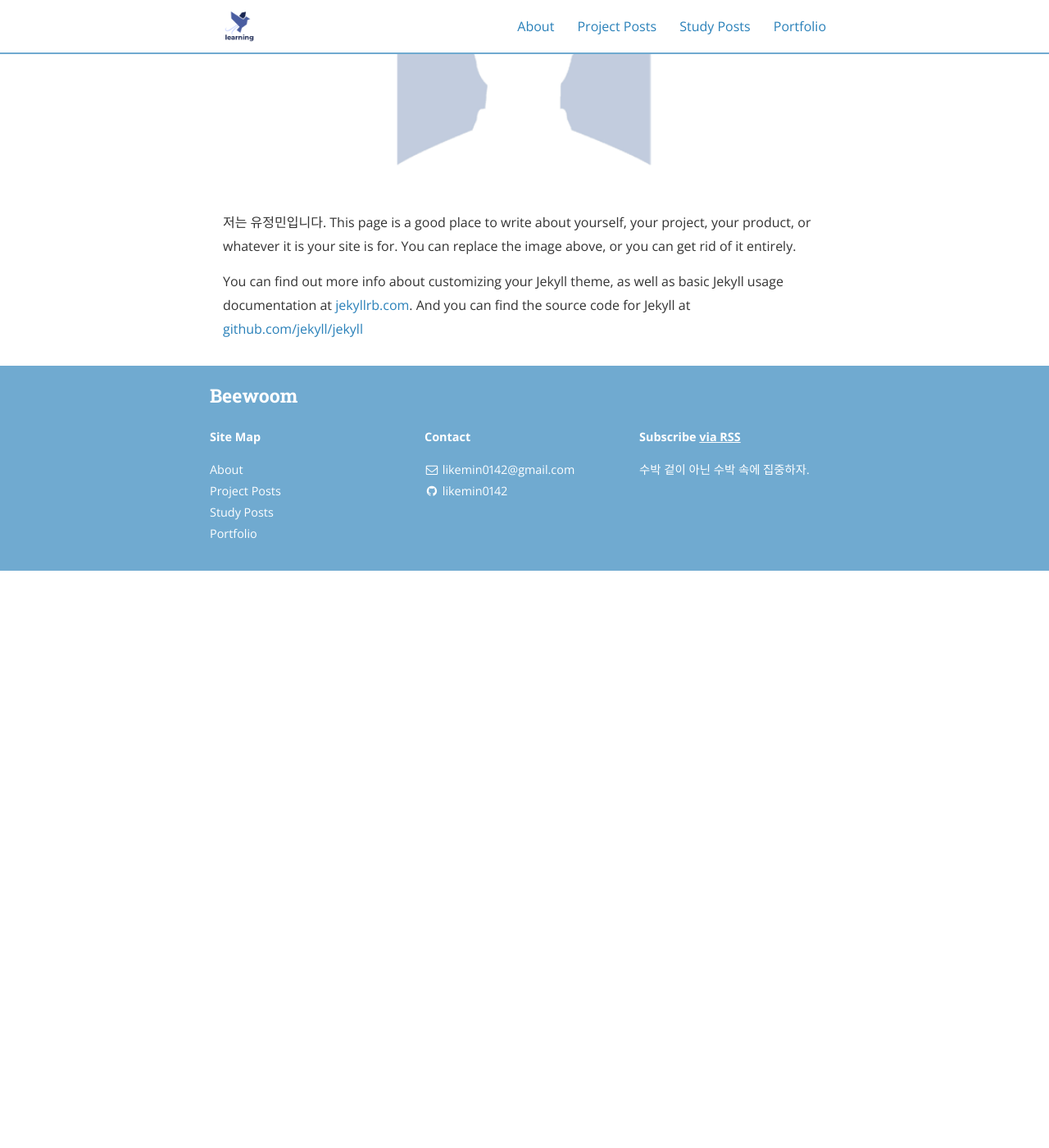
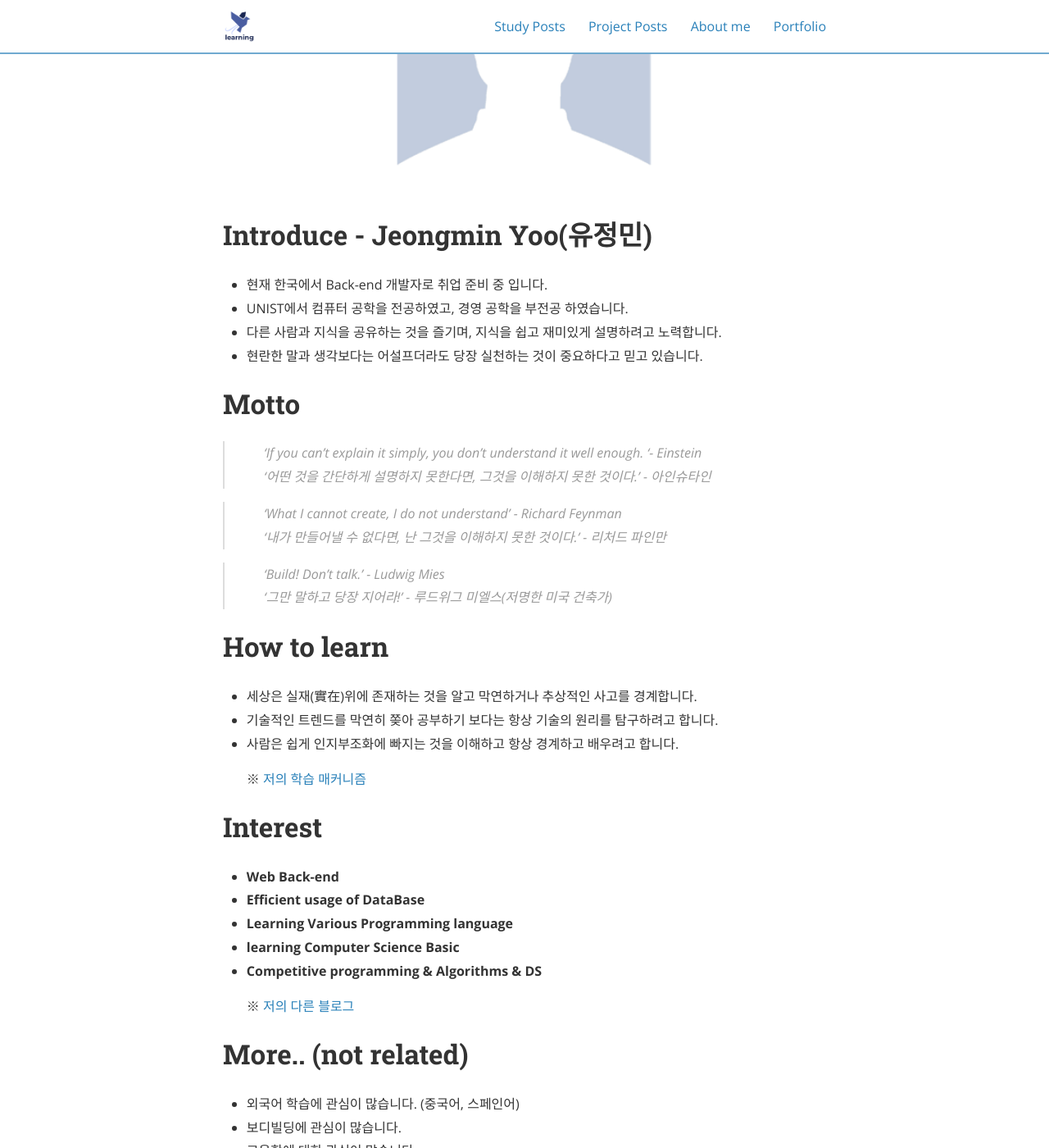
Before and after one commit to Beewoom/beewoom.github.io, a Jekyll site: the page built from xabout.md, in a window 1280 px wide and 1400 px high, scrolled down 314 px. Shown: the whole window at 82% size. Built offline with Jekyll 4.4.1, drawn with Linux system fonts in a browser that asks for light colours; nearby versions of some CDN libraries; before the commit the page ends 1010 px from its top, so only the background shows below that; some of the changed text lies outside the part shown.

Commit message:
complete about

```diff
--- a/about.md
+++ /dev/null
@@ -1,17 +0,0 @@
----
-layout: page
-title: About
-permalink: /about/
-main_nav: true
----
-
-![alt text]({{ site.baseurl }}/assets/profile-placeholder.gif "Profile Picture"){:.profile}
-
-저는 유정민입니다.
-This page is a good place to write about yourself, your project, your product, or whatever it is your site is for. You can replace the image above, or you can get rid of it entirely.
-
-You can find out more info about customizing your Jekyll theme, as well as basic Jekyll usage documentation at [jekyllrb.com](http://jekyllrb.com/). And you can find the source code for Jekyll at [github.com/jekyll/jekyll](https://github.com/jekyll/jekyll)
-
-[centrarium]: https://github.com/bencentra/centrarium
-[bencentra]: http://bencentra.com
-[jekyll]: https://github.com/jekyll/jekyll
--- /dev/null
+++ b/xabout.md
@@ -0,0 +1,47 @@
+---
+layout: page
+title: About me
+permalink: /about/
+main_nav: true
+---
+
+![alt text]({{ site.baseurl }}/assets/profile-placeholder.gif "Profile Picture"){:.profile}
+
+# Introduce - Jeongmin Yoo(유정민)
+
+- 현재 한국에서 Back-end 개발자로 취업 준비 중 입니다.
+- UNIST에서 컴퓨터 공학을 전공하였고, 경영 공학을 부전공 하였습니다.
+- 다른 사람과 지식을 공유하는 것을 즐기며, 지식을 쉽고 재미있게 설명하려고 노력합니다.
+- 현란한 말과 생각보다는 어설프더라도 당장 실천하는 것이 중요하다고 믿고 있습니다.
+
+# Motto
+> 'If you can't explain it simply, you don't understand it well enough. '- Einstein<br/>
+> '어떤 것을 간단하게 설명하지 못한다면, 그것을 이해하지 못한 것이다.' - 아인슈타인<br/>
+
+> 'What I cannot create, I do not understand' - Richard Feynman<br/>
+> '내가 만들어낼 수 없다면, 난 그것을 이해하지 못한 것이다.' - 리처드 파인만<br/>
+
+> 'Build! Don't talk.' - Ludwig Mies<br/>
+> '그만 말하고 당장 지어라!' - 루드위그 미엘스(저명한 미국 건축가)<br/>
+
+# How to learn
+- 세상은 실재(實在)위에 존재하는 것을 알고 막연하거나 추상적인 사고를 경계합니다.
+- 기술적인 트렌드를 막연히 쫒아 공부하기 보다는 항상 기술의 원리를 탐구하려고 합니다.
+- 사람은 쉽게 인지부조화에 빠지는 것을 이해하고 항상 경계하고 배우려고 합니다.
+
+  ※ [저의 학습 매커니즘](https://biewoom.github.io/spy/)
+
+# Interest
+
+* **Web Back-end**
+* **Efficient usage of DataBase**
+* **Learning Various Programming language**
+* **learning Computer Science Basic**
+* **Competitive programming & Algorithms & DS**
+
+  ※ [저의 다른 블로그](https://biewoom.github.io/)
+
+# More.. (not related)
+- 외국어 학습에 관심이 많습니다. (중국어, 스페인어)
+- 보디빌딩에 관심이 많습니다.
+- 교육학에 대한 관심이 많습니다.
```
Also changed, not shown: typography.md (+2 -4 lines), xportfolio.md (added, +8 -0 lines), astudy.md (renamed from study.md), bprojects.md (renamed from projects.md).
